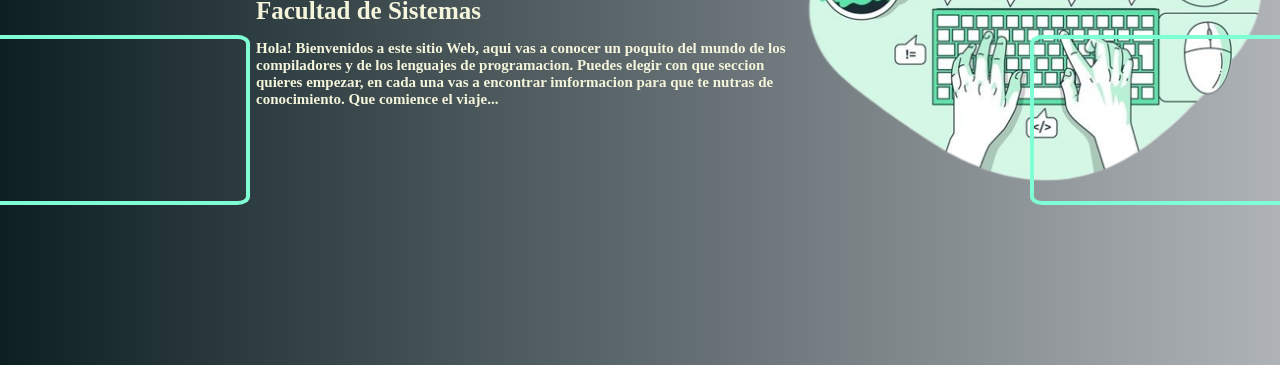
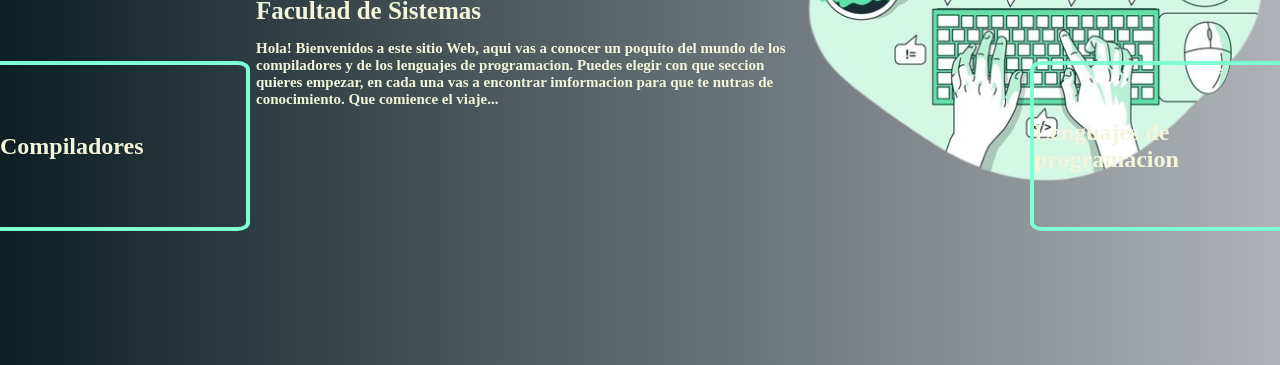
Before and after one commit to FranciscoVilli/CompiladoresWeb, a plain HTML site: page PaginaWeb.html in a window 1280 px wide. Shown: the part 343-708 px from the top of the page. Drawn offline with Linux system fonts and the light colour scheme.

Commit message:
agregando titulos

```diff
--- a/PaginaWeb.css
+++ b/PaginaWeb.css
@@ -43,15 +43,6 @@ body {
     color: aquamarine;
 }
 
-.contenedor {
-    display: inline-flex;
-    margin-top: 25px;
-    height: 600px;
-    width: 100%;
-    position: fixed;
-    align-items: center;
-
-}
 
 
 .texto {
@@ -152,11 +143,29 @@ body {
 .bottom a {
     color: aquamarine;
 }
+.contenedor {
+    display: inline-flex;
+    margin-top: 25px;
+    height: 600px;
+    width: 100%;
+    position: fixed;
+    align-items: center;
+}
 
 .contenedor2 {
-    display: inline-flex;
+    display: flex;
     padding-top: 28%;
     position: fixed;
     width: 100%;
     justify-content: space-between;
+    align-items: center;
+    height: 600px;
 }
+.Compiladores {
+    display: flex;
+    align-items: center;
+}
+.Lenguajes {
+    display: flex;
+    align-items: center;
+}
--- a/PaginaWeb.html
+++ b/PaginaWeb.html
@@ -38,10 +38,11 @@
 
     <section class="contenedor2">
         <div class="Compiladores">
+            <h2 class="Compi">Compiladores</h2>
         </div>
 
         <div class="Lenguajes">
-
+            <h2 class="Lengua">Lenguajes de programacion</h2>
         </div>
     </section>
 
```
